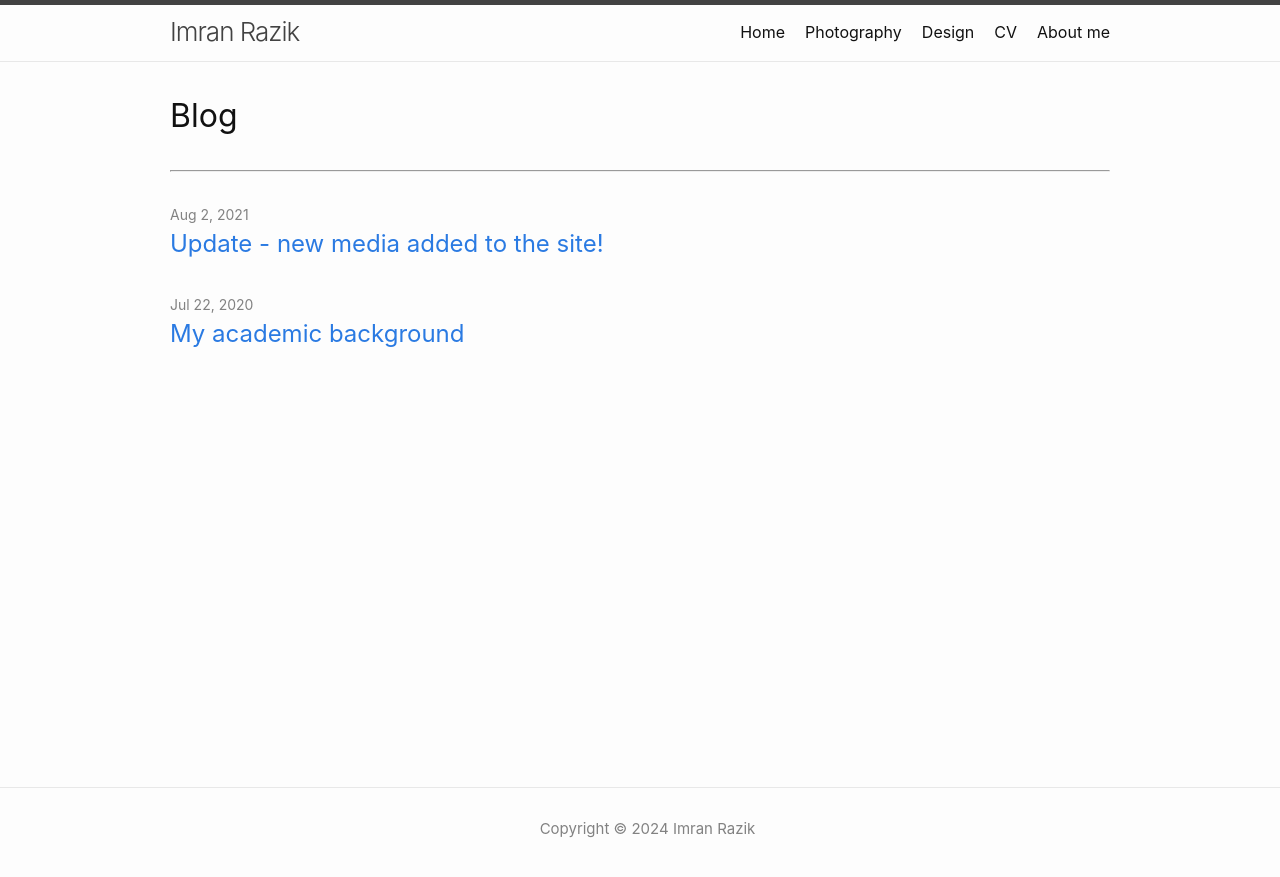
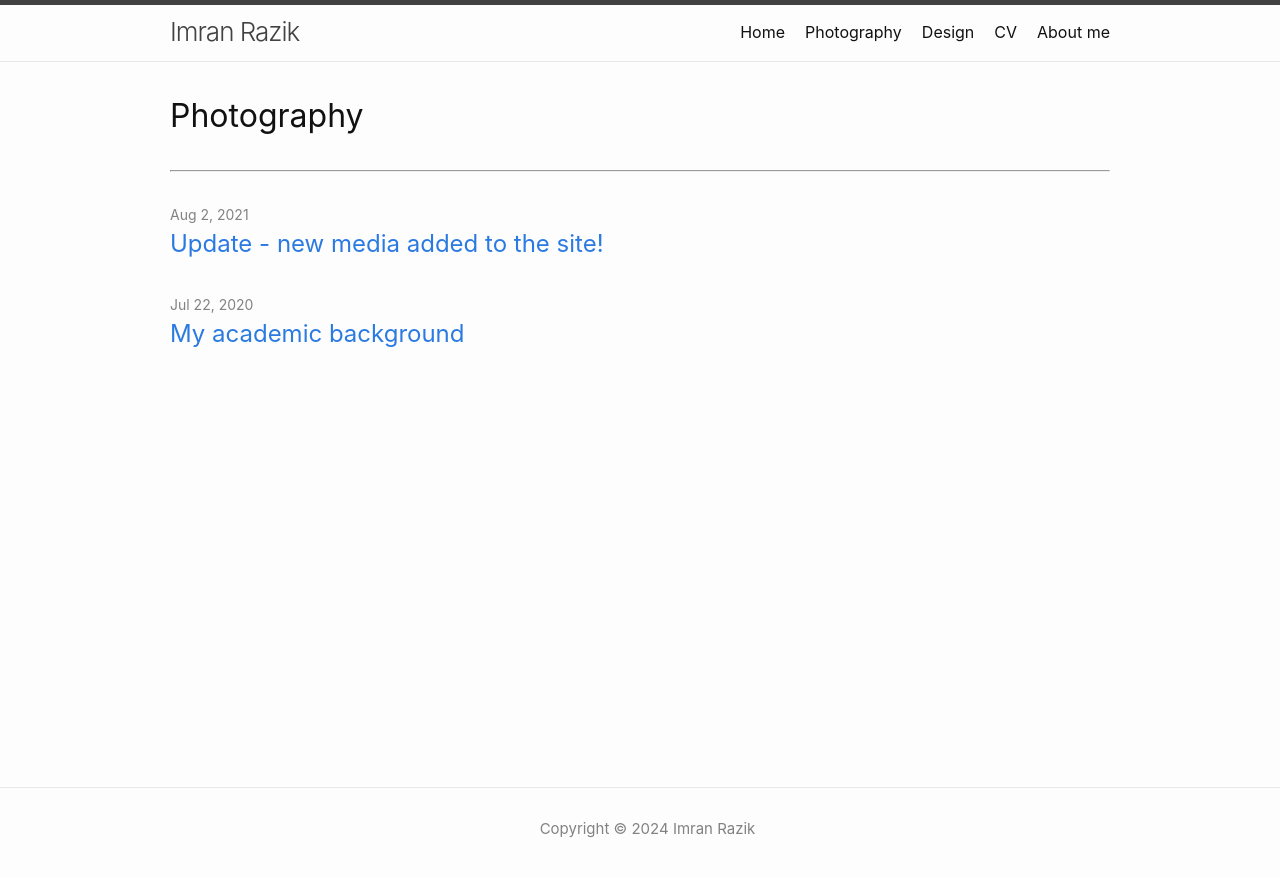
Before and after one commit to imranrazik/imranrazik.github.io, a Jekyll site: the page built from Photos.md, in a window 1280 px wide. Shown: the top 877 px of the page. Built offline with Jekyll 4.4.1, drawn with Linux system fonts in a browser that asks for light colours; our own code applies the rules of GitHub Pages for plain Markdown files.

Commit message:
Update and rename Blog.md to Photos.md

```diff
--- a/Blog.md
+++ b/Photos.md
@@ -1,5 +1,5 @@
 ---
 layout: page
 ---
-# Blog
+# Photography
 ---
```
